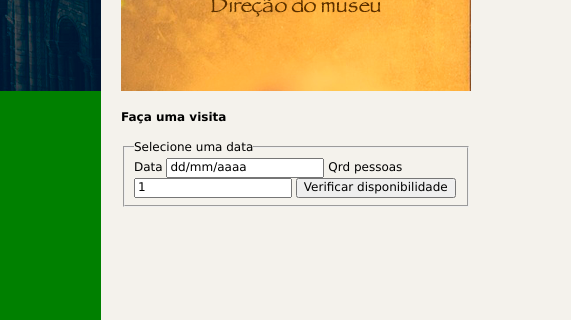
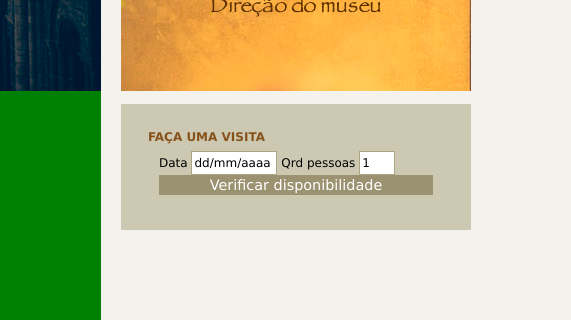
Before and after one commit to jairobr1986/Projeto_Museu_Nacional, a plain HTML site: page index.html in a window 1280 px wide. Shown: the part 314-634 px from the top of the page, 709-1280 px from the left. Drawn offline with Linux system fonts and the light colour scheme.

Commit message:
fieldset

```diff
--- a/css/estilo.css
+++ b/css/estilo.css
@@ -76,8 +76,44 @@ aside {
     background: ebe7dd;
 }
 
-section #visita {
+section#visita {
     background: #cdc8b1;
     padding: 10px 27px 27px 27px;
     margin-top: 10px;
 }
+
+h4 {
+    color: #86521a;
+    text-transform: uppercase;
+    padding-bottom: 3px;
+    margin-bottom: 0;
+}
+
+/* -------------FORMULARIOS------------- */
+
+input {
+    height: 20px;
+    width: 80px;
+    background: #fff;
+    border: none;
+    font-size: 1em;
+}
+
+input.campo {
+    border: 1px solid #ada484;
+}
+
+input.botao {
+    background: #9b9271;
+    color: white;
+    width: 100%;
+    font-size: 1.2em;
+}
+
+fieldset {
+    border: none
+}
+
+legend {
+    display: none;
+}
--- a/index.html
+++ b/index.html
@@ -55,12 +55,12 @@
                         <fieldset>
                             <legend>Selecione uma data</legend>
                             <label for="data">Data</label>
-                            <input type="text" name="" id="data" value="dd/mm/aaaa">
+                            <input class="campo" type="text" name="" id="data" value="dd/mm/aaaa">
 
                             <label for="Qtd">Qrd pessoas</label>
-                            <input type="text" name="" id="qtd" value="1">
+                            <input class="campo" style="width: 30px;" type="text" name="" id="qtd" value="1">
 
-                            <input type="submit" value="Verificar disponibilidade">
+                            <input class="botao" type="submit" value="Verificar disponibilidade">
                         </fieldset>
                     </form>
                 </section>
```
